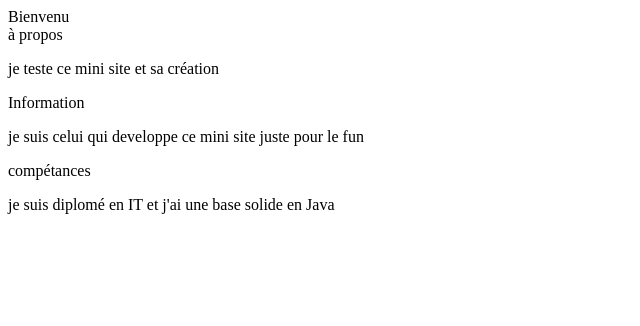
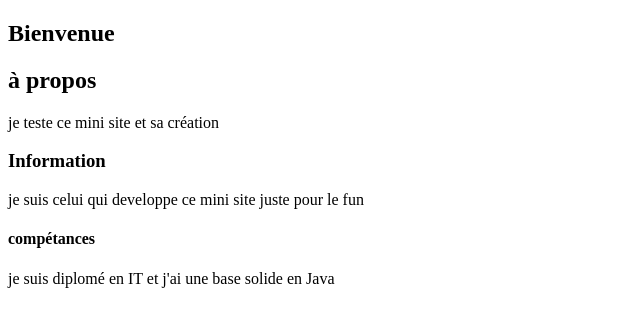
Before and after one commit to Zayn10-Git/portfolio, a plain HTML site: page test.html in a window 1280 px wide. Shown: the whole page, without its empty margins (0-640 px from the left). Drawn offline with Linux system fonts and the light colour scheme.

Commit message:
Update test.html

```diff
--- a/test.html
+++ b/test.html
@@ -4,17 +4,19 @@
     <title> Mini site </title>
   </head>
   <body>
-    <section> Bienvenu </section>
     <section>
-      <h> à propos </h>
+      <h1> Bienvenue </h1>
+    </section>
+    <section>
+      <h2> à propos </h2>
       <p> je teste ce mini site et sa création </p>
     </section>
     <section>
-      <h> Information </h>
+      <h3> Information </h3>
       <p> je suis celui qui developpe ce mini site juste pour le fun </p>
     </section>
     <section>
-      <h> compétances </h>
+      <h4> compétances </h4>
       <p> je suis diplomé en IT et j'ai une base solide en Java </p>
     </section>
   </body>
```
